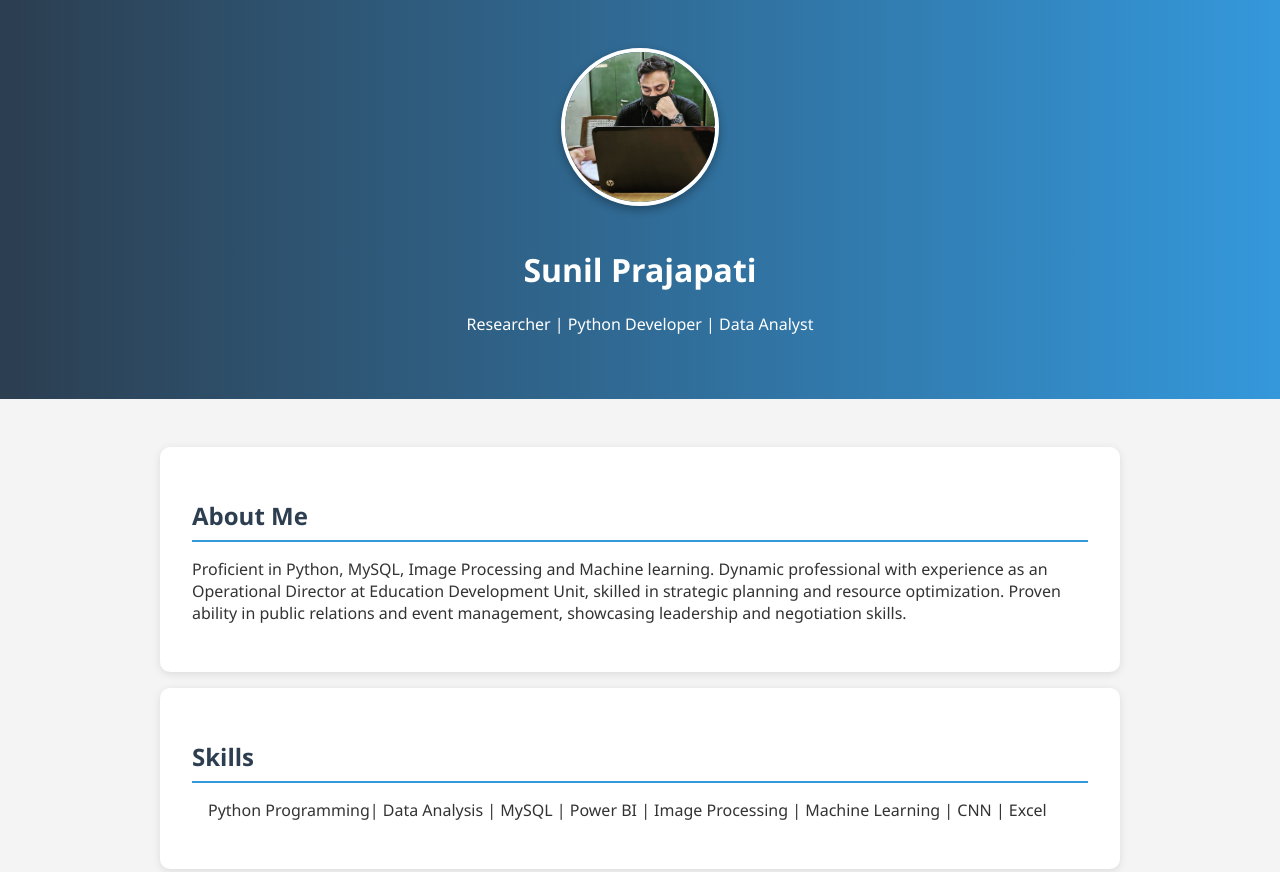
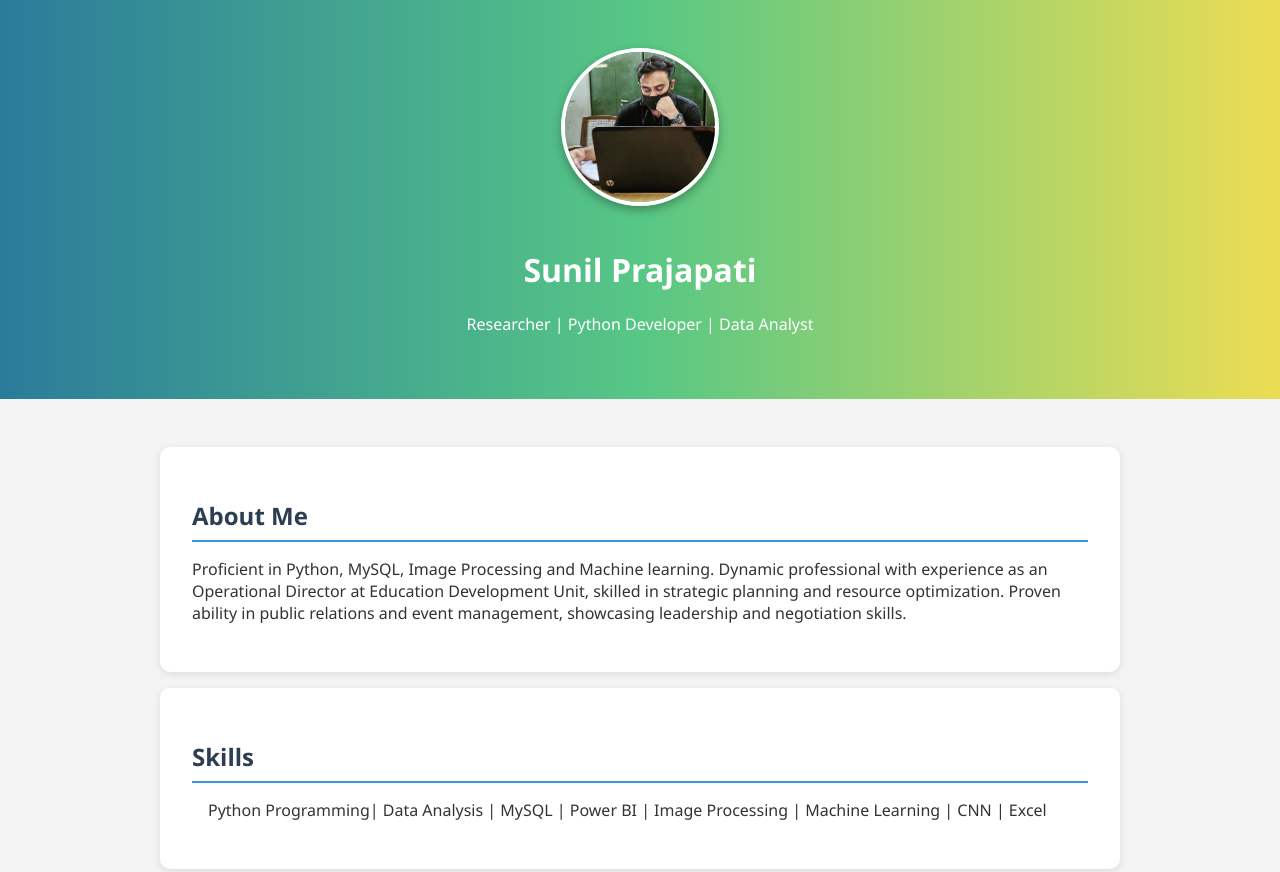
Before and after one commit to sunilprajapati832/Portfolio, a plain HTML site: page index.html in a window 1280 px wide. Shown: the top 872 px of the page. Drawn offline with Linux system fonts and the light colour scheme.

Commit message:
Update styles.css

```diff
--- a/styles.css
+++ b/styles.css
@@ -9,7 +9,8 @@ body {
   }
 
   .header {
-    background: linear-gradient(to right, #2c3e50, #3498db);
+    background: #2A7B9B;
+    background: linear-gradient(90deg, rgba(42, 123, 155, 1) 0%, rgba(87, 199, 133, 1) 50%, rgba(237, 221, 83, 1) 100%);
     color: white;
     text-align: center;
     padding: 3rem 1rem;
```
